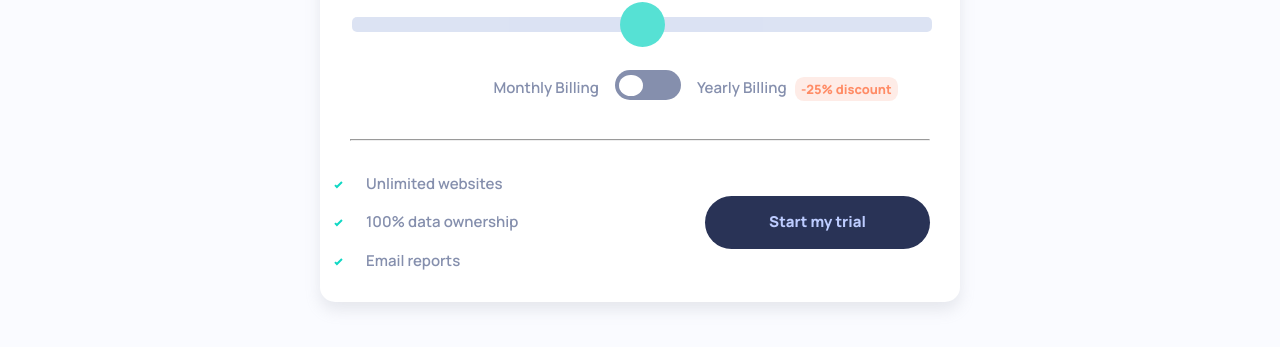
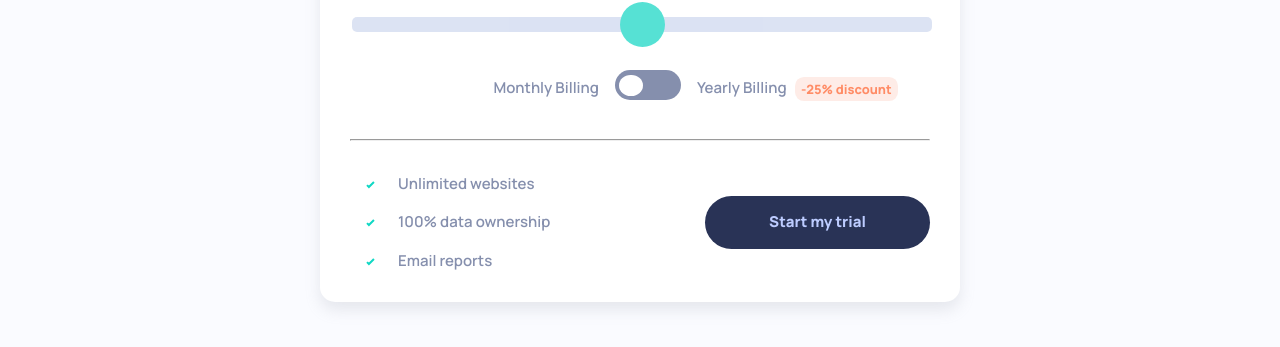
Before and after one commit to dostonnabotov/interactive-pricing-component-main, a plain HTML site: page index.html in a window 1280 px wide. Shown: the part 313-660 px from the top of the page. Drawn offline with Linux system fonts and the light colour scheme.

Commit message:
final touches

```diff
--- a/sass/components/_list.scss
+++ b/sass/components/_list.scss
@@ -9,6 +9,7 @@ ul {
 ul > li {
   width: fit-content;
   padding-left: 1rem;
+  margin-left: 2rem;
 
   @media (max-width: $breakpoint) {
     margin-inline: auto;
```
Also changed, not shown: index.html (+1 -0 lines), css/style.css, 1 other file.
